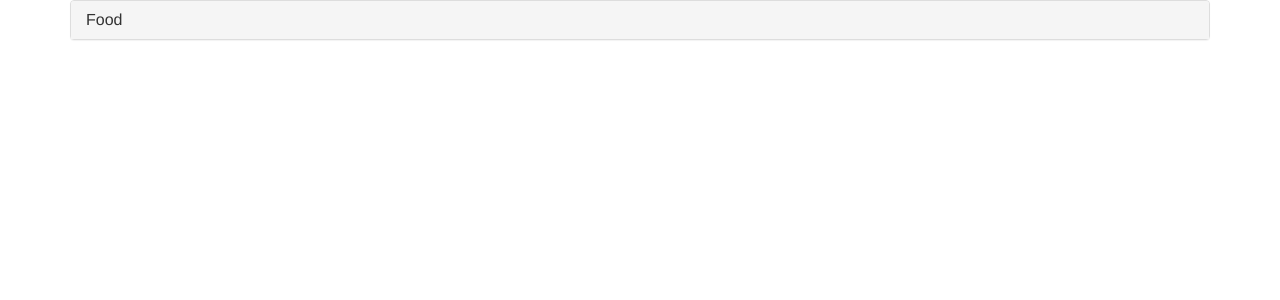
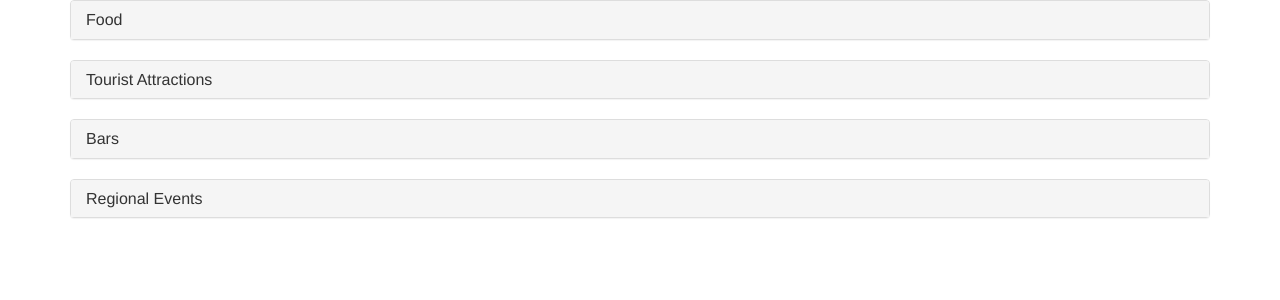
Before and after one commit to Matt-McConway/Uview, an Angular app in the folder Uview/: page / in a window 1280 px wide. Shown: the top 300 px of the page. Built offline with nearby package versions, Linux system fonts and the light colour scheme; no server answers.

Commit message:
Adding multiple contains panels to home page

```diff
--- a/Uview/src/app/app.component.html
+++ b/Uview/src/app/app.component.html
@@ -12,5 +12,49 @@
       </div>
     </div>
   </div>
+</div>
 
+<div class="container">
+  <div class="panel-group">
+    <div class="panel panel-default">
+      <div class="panel-heading">
+        <h4 class="panel-title">
+          <a data-toggle="collapse" href="#collapse2">Tourist Attractions</a>
+        </h4>
+      </div>
+      <div id="collapse2" class="panel-collapse collapse">
+        <div class="panel-body"><input type="text" placeholder="Search"></div>
+      </div>
+    </div>
+  </div>
 </div>
+
+<div class="container">
+  <div class="panel-group">
+    <div class="panel panel-default">
+      <div class="panel-heading">
+        <h4 class="panel-title">
+          <a data-toggle="collapse" href="#collapse2">Bars</a>
+        </h4>
+      </div>
+      <div id="collapse2" class="panel-collapse collapse">
+        <div class="panel-body"><input type="text" placeholder="Search"></div>
+      </div>
+    </div>
+  </div>
+</div>
+
+<div class="container">
+  <div class="panel-group">
+    <div class="panel panel-default">
+      <div class="panel-heading">
+        <h4 class="panel-title">
+          <a data-toggle="collapse" href="#collapse2">Regional Events</a>
+        </h4>
+      </div>
+      <div id="collapse2" class="panel-collapse collapse">
+        <div class="panel-body"><input type="text" placeholder="Search"></div>
+      </div>
+    </div>
+  </div>
+</div>
```
